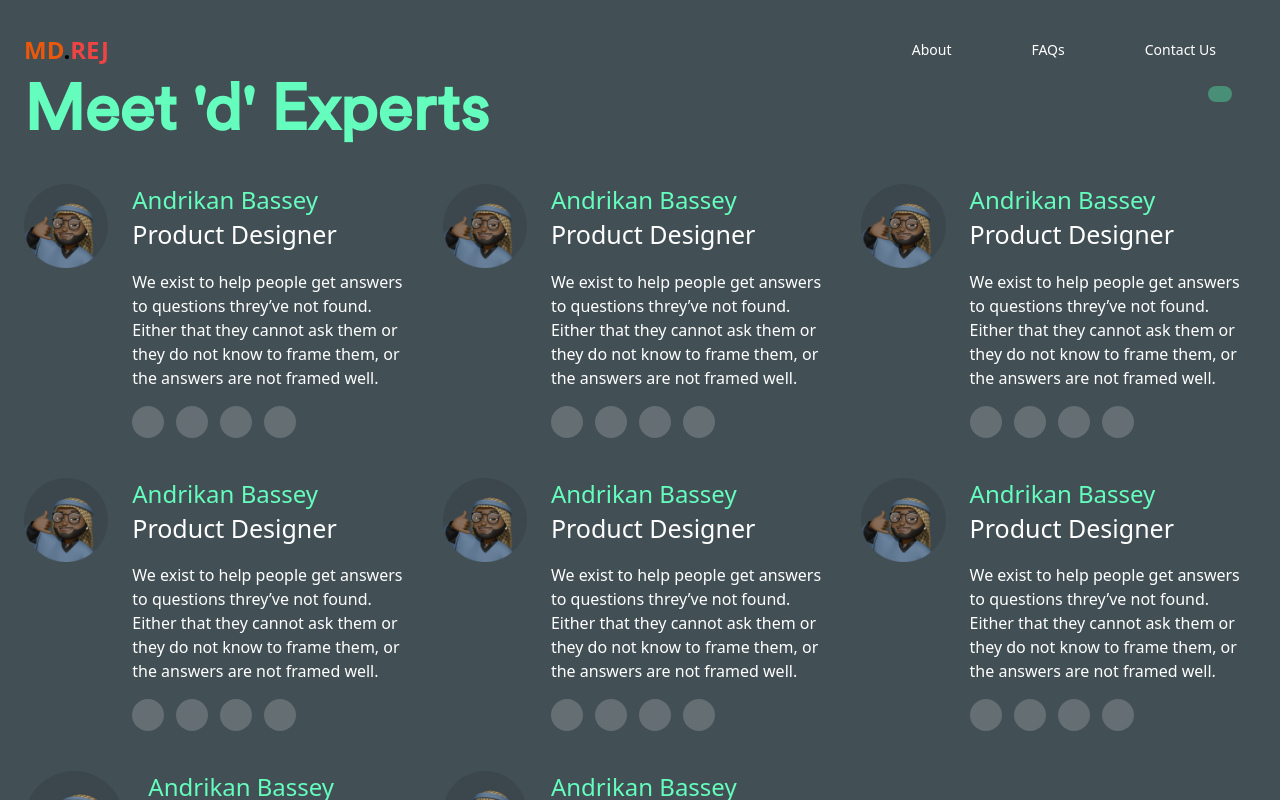
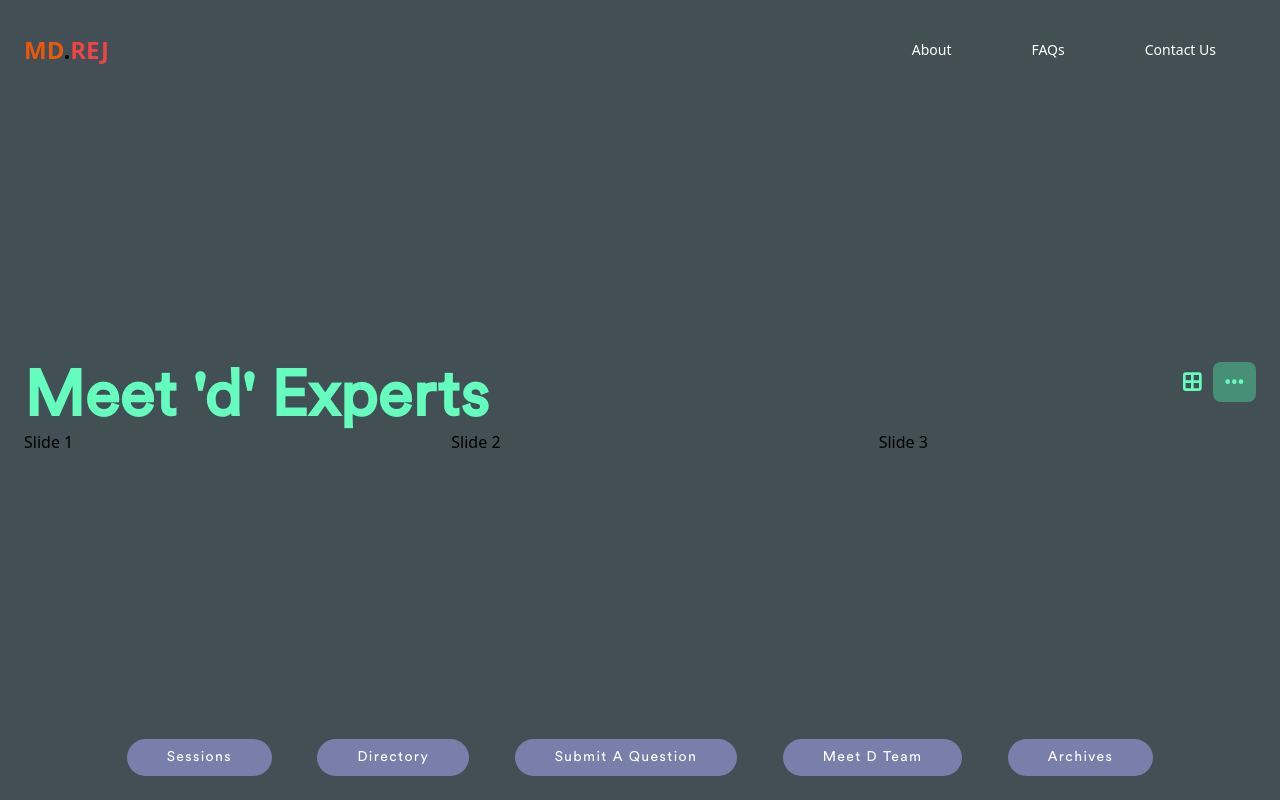
Before and after one commit to rejoan121615/event-handler-react, a React (Vite) app: page /meet-d-team in a window 1280 px wide. Both pictures are taken after a click on the button 1220 px from the left and 94 px from the top of the page. Built offline with nearby package versions, Linux system fonts and the light colour scheme.

Commit message:
swiper slider install, environment  initialized

```diff
--- a/package.json
+++ b/package.json
@@ -15,7 +15,8 @@
     "react": "^17.0.2",
     "react-dom": "^17.0.2",
     "react-router": "^5.2.1",
-    "react-router-dom": "^5.3.0"
+    "react-router-dom": "^5.3.0",
+    "swiper": "^7.4.1"
   },
   "devDependencies": {
     "@vitejs/plugin-react": "^1.0.7",
--- /dev/null
+++ b/src/Context/MeetDExpartData.jsx
@@ -0,0 +1,8 @@
+import React from "react";
+
+const TeamData = React.createContext();
+
+const TeamDataProvider = TeamData.Provider;
+const TeamDataConsumer = TeamData.Consumer;
+
+export { TeamData, TeamDataProvider, TeamDataConsumer };
--- a/src/component/MeetDTeam/MeetTeamIntro.jsx
+++ b/src/component/MeetDTeam/MeetTeamIntro.jsx
@@ -1,8 +1,15 @@
-import React from "react";
+import React, { useState } from "react";
 import { FontAwesomeIcon } from "@fortawesome/react-fontawesome";
-import TeamCard from "../../ui/MeetDTean/TeamCard";
+import TeamGridView from "./TeamGridView";
+import TeamCarouselView from "./TeamCarouselView";
 
 const MeetTeamIntro = (props) => {
+    const [showGrid, setShowGrid] = useState(false);
+
+    const gridHandler = () => {
+        return setShowGrid(!showGrid);
+    };
+
     return (
         <section>
             <div className="container">
@@ -10,14 +17,24 @@ const MeetTeamIntro = (props) => {
                 <div className="flex flex-row justify-between">
                     <h1 className=" display-1 text-third">Meet 'd' Experts</h1>
                     <div className="">
-                        <button className=" px-3 py-2 rounded-lg bg-third-400">
+                        <button
+                            onClick={gridHandler}
+                            className={` px-3 py-2 rounded-lg ${
+                                !showGrid && "bg-third-400"
+                            } `}
+                        >
                             <FontAwesomeIcon
                                 icon={"border-all"}
                                 size="lg"
                                 className=" text-third"
                             />
                         </button>
-                        <button className=" px-3 py-2 rounded-lg">
+                        <button
+                            onClick={gridHandler}
+                            className={` px-3 py-2 rounded-lg ${
+                                showGrid && "bg-third-400"
+                            } `}
+                        >
                             <FontAwesomeIcon
                                 icon={"ellipsis"}
                                 size="lg"
@@ -27,11 +44,7 @@ const MeetTeamIntro = (props) => {
                     </div>
                 </div>
                 {/* cards container  */}
-                <div className="grid mt-10 lg:grid-cols-3 xl:grid-cols-3 xl:gap-x-6 xl:gap-y-10 2xl:grid-cols-4 2xl:gap-y-5 2xl:gap-x-4 mxl:gap-y-12 mxl:gap-x-16">
-                    {props.team.map((team, index) => {
-                        return <TeamCard {...team} key={index + "i"} />;
-                    })}
-                </div>
+                {showGrid ? <TeamCarouselView /> : <TeamGridView />}
             </div>
         </section>
     );
--- /dev/null
+++ b/src/component/MeetDTeam/TeamCarouselView.jsx
@@ -0,0 +1,28 @@
+import React, { useContext } from "react";
+import { TeamData } from "../../Context/MeetDExpartData";
+
+// swiper slider
+import { Swiper, SwiperSlide, SwiperSlideProps } from "swiper/react";
+import { Navigation, Pagination, Scrollbar, A11y } from "swiper";
+import "swiper/css/bundle";
+
+const TeamCarouselView = () => {
+    const team = useContext(TeamData);
+    console.log(team);
+
+    return (
+        <Swiper
+            spaceBetween={50}
+            slidesPerView={3}
+            onSlideChange={() => console.log("slide change")}
+            onSwiper={(swiper) => console.log(swiper)}
+        >
+            <SwiperSlide>Slide 1</SwiperSlide>
+            <SwiperSlide>Slide 2</SwiperSlide>
+            <SwiperSlide>Slide 3</SwiperSlide>
+            <SwiperSlide>Slide 4</SwiperSlide>
+        </Swiper>
+    );
+};
+
+export default TeamCarouselView;
--- /dev/null
+++ b/src/component/MeetDTeam/TeamGridView.jsx
@@ -0,0 +1,19 @@
+import React, { useContext } from "react";
+import TeamCard from "../../ui/MeetDTean/TeamCard";
+import { TeamData } from "../../Context/MeetDExpartData";
+
+const TeamGridView = () => {
+    const team = useContext(TeamData);
+
+    // console.log(team);
+
+    return (
+        <div className="grid mt-10 lg:grid-cols-3 xl:grid-cols-3 xl:gap-x-6 xl:gap-y-10 2xl:grid-cols-4 2xl:gap-y-5 2xl:gap-x-4 mxl:gap-y-12 mxl:gap-x-16">
+            {team.team.map((team, index) => {
+                return <TeamCard {...team} key={index + "i"} />;
+            })}
+        </div>
+    );
+};
+
+export default TeamGridView;
--- a/src/page/MeetDExpart.jsx
+++ b/src/page/MeetDExpart.jsx
@@ -1,6 +1,7 @@
 import React from "react";
 import MeetTeamIntro from "../component/MeetDTeam/MeetTeamIntro";
 import Avatar from "../assets/img/meetDTeam/Group 2741.png";
+import { TeamDataProvider } from "../Context/MeetDExpartData";
 
 const MeetDExpart = () => {
     const teamList = [
@@ -104,7 +105,9 @@ const MeetDExpart = () => {
 
     return (
         <>
-            <MeetTeamIntro team={teamList} />
+            <TeamDataProvider value={{ team: teamList }}>
+                <MeetTeamIntro />
+            </TeamDataProvider>
         </>
     );
 };
```
Also changed, not shown: 1 other file (tests, documents, lock files or other folders).
